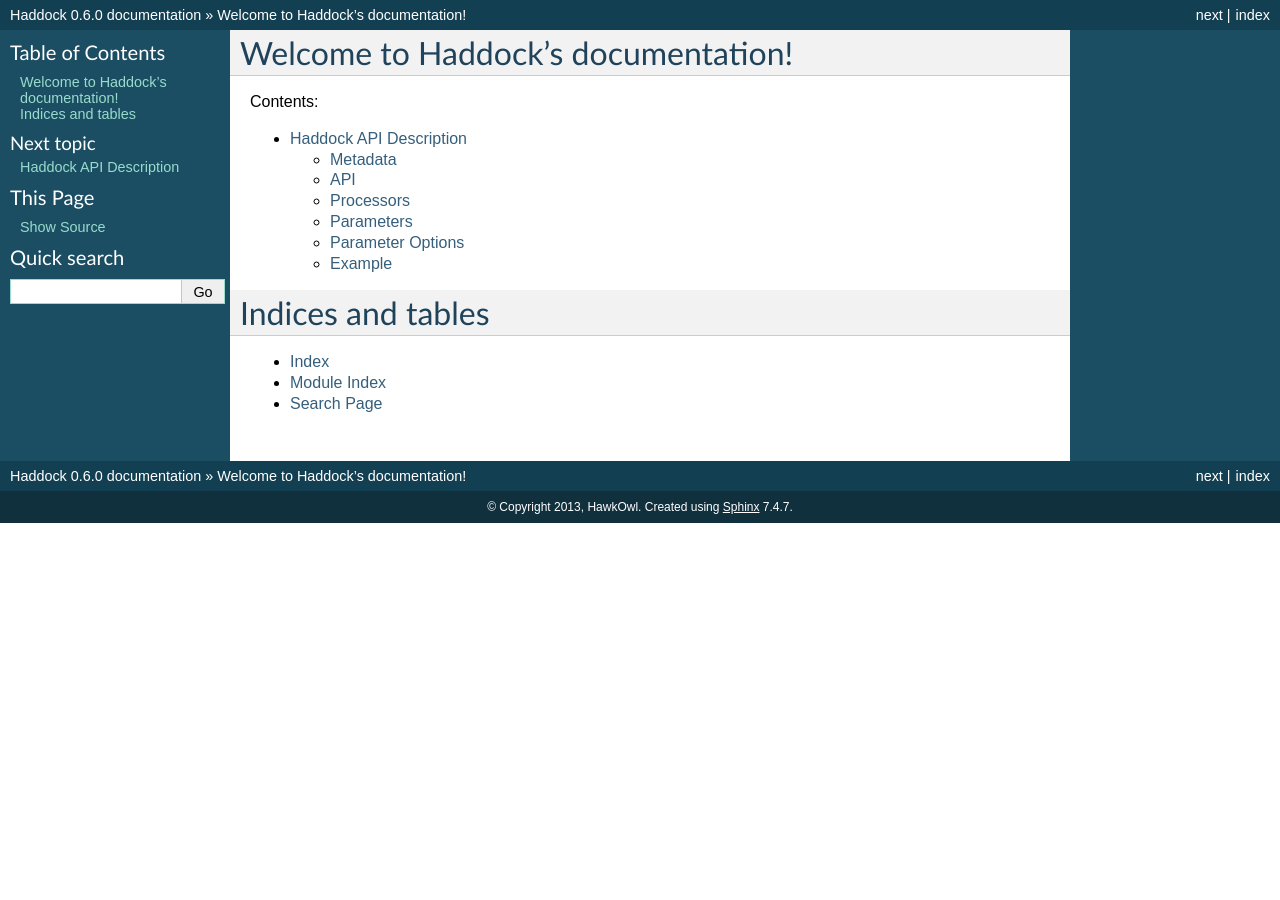
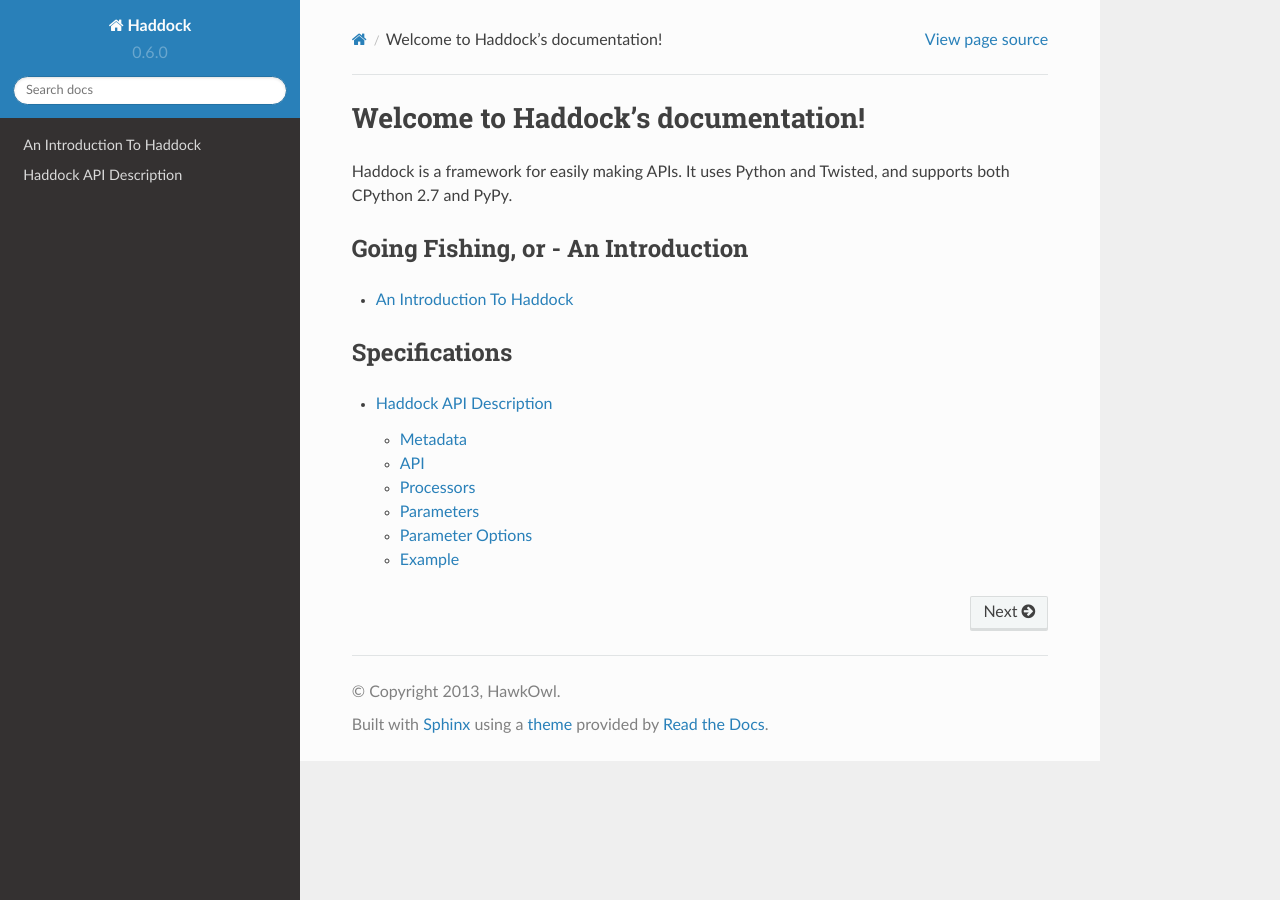
Before and after one commit to emidln/haddock, a Sphinx documentation site: the page built from docs/index.rst, in a window 1280 px wide. Built offline with Sphinx 7.4.7 and the Read the Docs theme 2.0.0, drawn with Linux system fonts in a browser that asks for light colours.

Commit message:
some docs updates

```diff
--- a/docs/conf.py
+++ b/docs/conf.py
@@ -92,6 +92,14 @@
 # The theme to use for HTML and HTML Help pages.  See the documentation for
 # a list of builtin themes.
 html_theme = 'default'
+
+on_rtd = os.environ.get('READTHEDOCS', None) == 'True'
+
+if not on_rtd:  # only import and set the theme if we're building docs locally
+    import sphinx_rtd_theme
+    html_theme = 'sphinx_rtd_theme'
+    html_theme_path = [sphinx_rtd_theme.get_html_theme_path()]
+
 
 # Theme options are theme-specific and customize the look and feel of a theme
 # further.  For a list of options available for each theme, see the
--- a/docs/index.rst
+++ b/docs/index.rst
@@ -1,23 +1,16 @@
-.. Haddock documentation master file, created by
-   sphinx-quickstart on Fri Dec 27 08:32:29 2013.
-   You can adapt this file completely to your liking, but it should at least
-   contain the root `toctree` directive.
-
 Welcome to Haddock's documentation!
 ===================================
 
-Contents:
+Haddock is a framework for easily making APIs. It uses Python and Twisted, and supports both CPython 2.7 and PyPy.
 
+Going Fishing, or - An Introduction
+-----------------------------------
 .. toctree::
    :maxdepth: 2
 
+   intro
+
+Specifications
+--------------
+.. toctree::
    apidescription
-
-
-
-Indices and tables
-==================
-
-* :ref:`genindex`
-* :ref:`modindex`
-* :ref:`search`
--- /dev/null
+++ b/docs/intro.rst
@@ -0,0 +1,2 @@
+An Introduction To Haddock
+==========================
```
